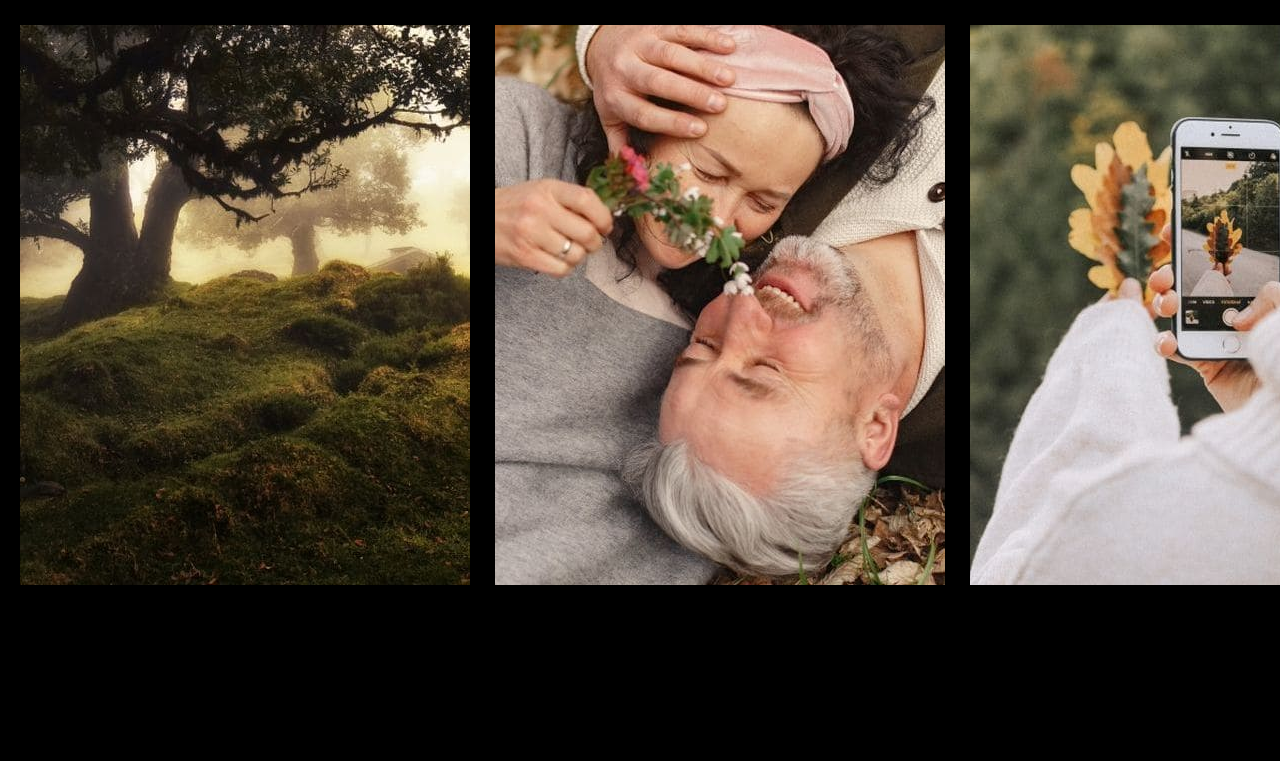
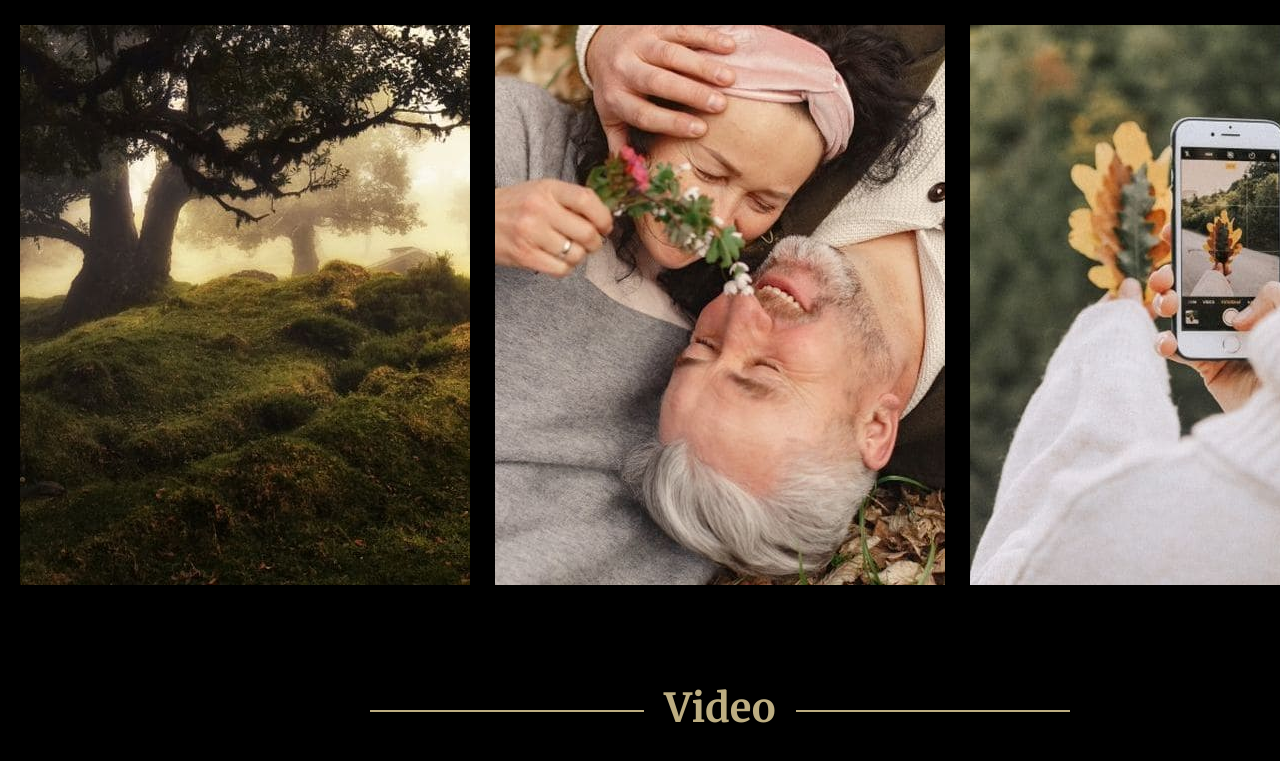
Before and after one commit to Mmars228/portfolio, a plain HTML site: page index.html in a window 1280 px wide. Shown: the part 2255-3016 px from the top of the page. Before the commit the page ends 2900 px from the top, so only its background shows below. Drawn offline with nearby package versions, Linux system fonts and the light colour scheme.

Commit message:
добавив секцію відео

```diff
--- a/index.html
+++ b/index.html
@@ -37,7 +37,7 @@
       <button class="hero-btn">Hire me</button>
     </div>
   </div>
-</body>
+
 
 
 <section id='skills'>
@@ -80,5 +80,8 @@
     <img src="img/portfolio-img.png" alt="">
   </div>
 </section>
-
+<section id='video'>
+  <h2>Video</h2>
+</section>
+</body>
 </html>
```
